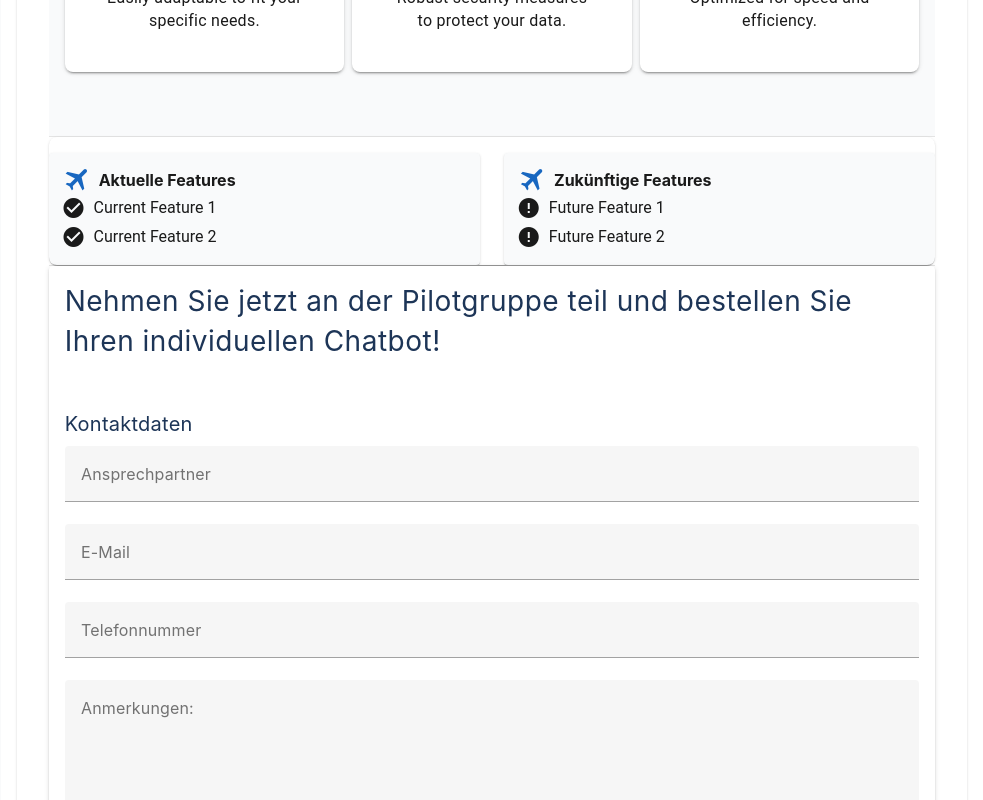
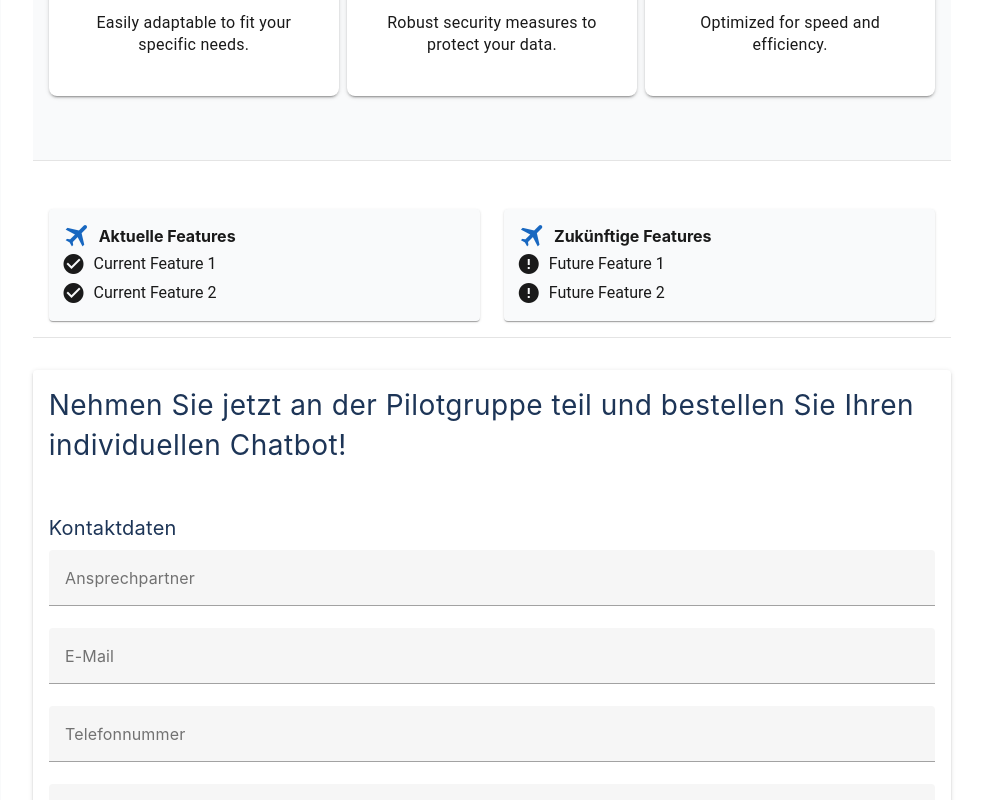
Before and after one commit to normanboettcher/BotPilot, a Vue app in the folder bot-pilot-web/chatme-web-app/: page / in a window 1280 px wide. Shown: the part 1220-2020 px from the top of the page, without its empty margins (148-1131 px from the left). Built offline with nearby package versions, Linux system fonts and the light colour scheme.

Commit message:
Changed - card to container for parent component in Demo.vue

```diff
--- a/bot-pilot-web/chatme-web-app/src/components/demo/Demo.vue
+++ b/bot-pilot-web/chatme-web-app/src/components/demo/Demo.vue
@@ -8,7 +8,7 @@ import FeatureList from '@/components/feature/FeatureList.vue'
 
 <template>
   <v-container class="demo-container">
-    <v-card class="demo-card">
+    <v-container class="demo-container">
       <demo-intro />
       <v-divider class="demo-divider" />
       <demo-slide-show />
@@ -18,19 +18,22 @@ import FeatureList from '@/components/feature/FeatureList.vue'
       <feature-list />
       <v-divider class="demo-divider" />
       <pilot-form />
-    </v-card>
+    </v-container>
   </v-container>
 </template>
 
 <style scoped>
+.demo-divider {
+  padding: 1rem;
+}
+
 .demo-container {
   background-color: var(--color-card);
 }
 
-.demo-card {
+.demo-container {
   background-color: var(--color-card);
   width: 100%;
-  padding: 2rem;
   //border: var(--color-border);
 }
 </style>
--- a/bot-pilot-web/chatme-web-app/src/components/feature/FeatureList.vue
+++ b/bot-pilot-web/chatme-web-app/src/components/feature/FeatureList.vue
@@ -27,18 +27,17 @@ const futureFeatures: FeatureItemType[] = [
 </script>
 
 <template>
-  <v-card class="feature-list-container">
+  <v-container class="feature-list-container">
     <v-row class="feature-list-row">
       <feature-section title="Aktuelle Features" :features="currentFeatures" />
       <feature-section title="Zukünftige Features" :features="futureFeatures" />
     </v-row>
-  </v-card>
+  </v-container>
 </template>
 
 <style scoped>
 .feature-list-container {
   background-color: var(--color-card);
-  padding-top: 1rem;
   border-radius: var(--border-radius);
   width: 100%;
 }
```
